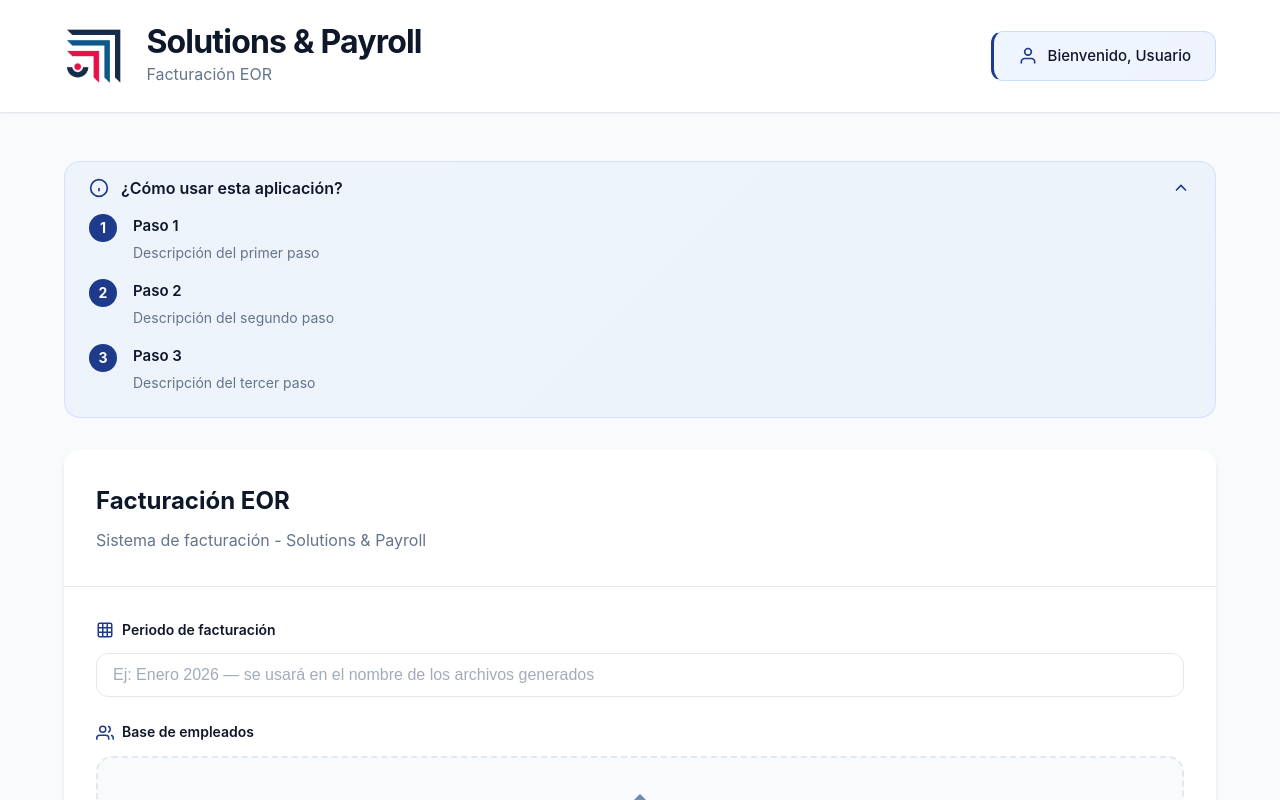
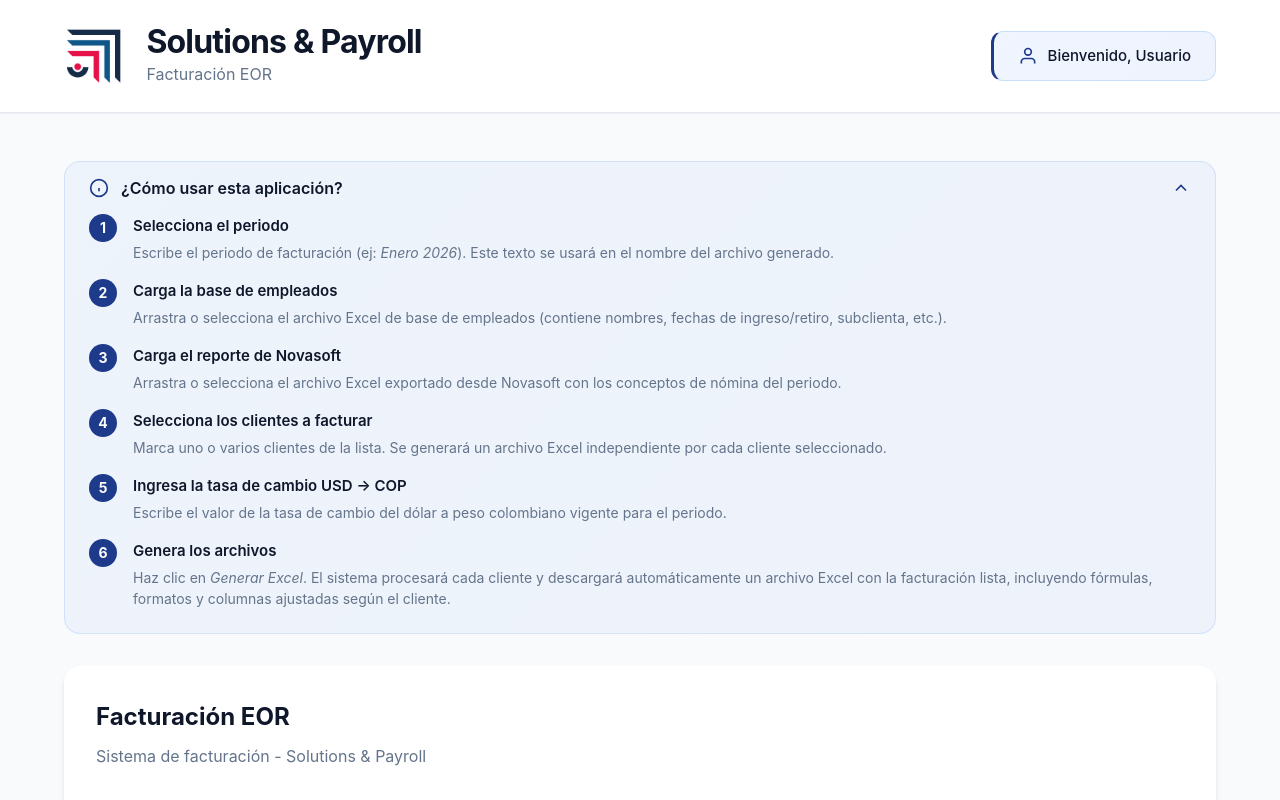
Before and after one commit to Solutionsandpayroll/Web-Facturacion-EOR, a React (Vite) app: page / in a window 1280 px wide. Both pictures are taken after a click on the button "¿Cómo usar esta aplicación?". Shown: the top 800 px of the page. Built offline with nearby package versions, Linux system fonts and the light colour scheme.

Commit message:
Seccion de pasos

```diff
--- a/src/App.jsx
+++ b/src/App.jsx
@@ -1339,22 +1339,43 @@ function App() {
                 <li>
                   <span className="step-number">1</span>
                   <div>
-                    <strong>Paso 1</strong>
-                    <p>Descripción del primer paso</p>
+                    <strong>Selecciona el periodo</strong>
+                    <p>Escribe el periodo de facturación (ej: <em>Enero 2026</em>). Este texto se usará en el nombre del archivo generado.</p>
                   </div>
                 </li>
                 <li>
                   <span className="step-number">2</span>
                   <div>
-                    <strong>Paso 2</strong>
-                    <p>Descripción del segundo paso</p>
+                    <strong>Carga la base de empleados</strong>
+                    <p>Arrastra o selecciona el archivo Excel de base de empleados (contiene nombres, fechas de ingreso/retiro, subclienta, etc.).</p>
                   </div>
                 </li>
                 <li>
                   <span className="step-number">3</span>
                   <div>
-                    <strong>Paso 3</strong>
-                    <p>Descripción del tercer paso</p>
+                    <strong>Carga el reporte de Novasoft</strong>
+                    <p>Arrastra o selecciona el archivo Excel exportado desde Novasoft con los conceptos de nómina del periodo.</p>
+                  </div>
+                </li>
+                <li>
+                  <span className="step-number">4</span>
+                  <div>
+                    <strong>Selecciona los clientes a facturar</strong>
+                    <p>Marca uno o varios clientes de la lista. Se generará un archivo Excel independiente por cada cliente seleccionado.</p>
+                  </div>
+                </li>
+                <li>
+                  <span className="step-number">5</span>
+                  <div>
+                    <strong>Ingresa la tasa de cambio USD → COP</strong>
+                    <p>Escribe el valor de la tasa de cambio del dólar a peso colombiano vigente para el periodo.</p>
+                  </div>
+                </li>
+                <li>
+                  <span className="step-number">6</span>
+                  <div>
+                    <strong>Genera los archivos</strong>
+                    <p>Haz clic en <em>Generar Excel</em>. El sistema procesará cada cliente y descargará automáticamente un archivo Excel con la facturación lista, incluyendo fórmulas, formatos y columnas ajustadas según el cliente.</p>
                   </div>
                 </li>
               </ol>
```
